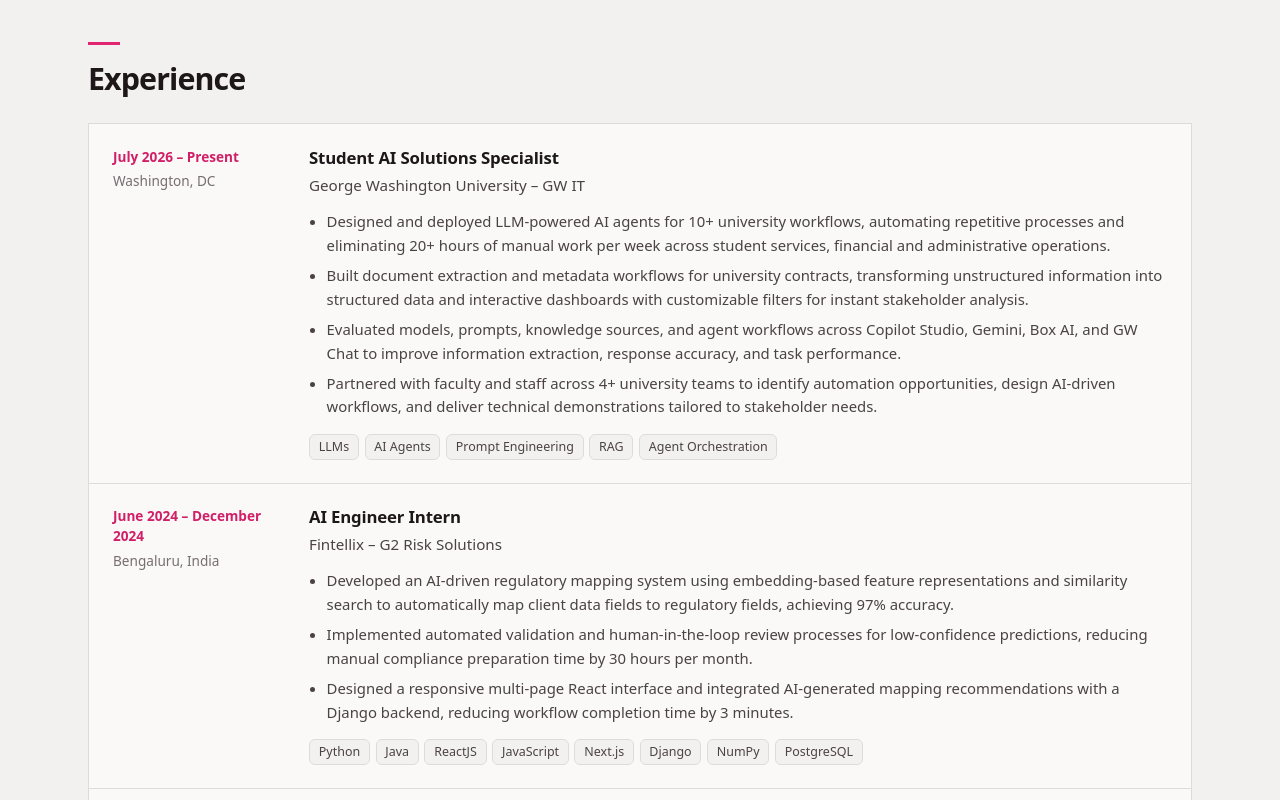
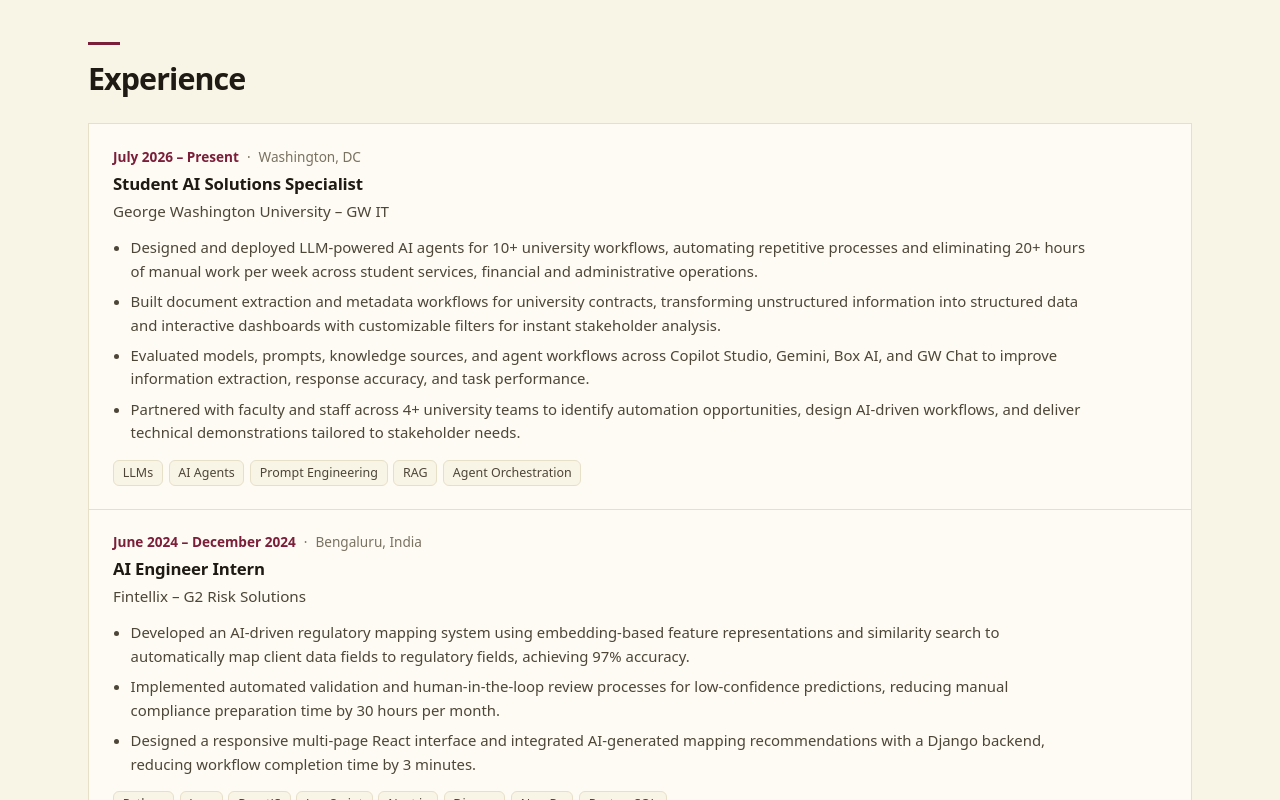
Before and after one commit to kushisantu/portfolio, a React (Vite) app: page / in a window 1280 px wide. Shown: the part 820-1620 px from the top of the page. Built offline with nearby package versions, Linux system fonts and the light colour scheme.

Commit message:
light theme changed

```diff
--- a/src/App.tsx
+++ b/src/App.tsx
@@ -3,7 +3,7 @@ import {
   contact,
   education,
   experience,
-  honors,
+  achievements,
   navSections,
   posts,
   profile,
@@ -290,11 +290,11 @@ function App() {
         <Rise className="row-panel">
           {experience.map((job) => (
             <article className="exp-row" key={job.role}>
-              <div className="exp-meta">
-                <p className="exp-dates">{job.dates}</p>
-                <p className="exp-place">{job.place}</p>
-              </div>
               <div className="exp-body">
+                <p className="exp-meta">
+                  <span className="exp-dates">{job.dates}</span>
+                  <span className="exp-place">{job.place}</span>
+                </p>
                 <h3>{job.role}</h3>
                 <p className="exp-org">{job.org}</p>
                 <ul className="exp-points">
@@ -394,12 +394,12 @@ function App() {
       </section>
 
       <section id="athletics">
-        <Rise as="h2">Honors</Rise>
+        <Rise as="h2">Achievements</Rise>
         <Rise as="p" className="honor-lead">
           Hackathon, NCAA Division II women's tennis, and academic honors.
         </Rise>
         <Rise className="honor-grid">
-          {honors.map((item) => (
+          {achievements.map((item) => (
             <article className="honor-card" key={item.label}>
               <div className="honor-card-top">
                 <span className="honor-label">{item.label}</span>
--- a/src/data/content.ts
+++ b/src/data/content.ts
@@ -3,7 +3,7 @@ export const sections = [
   { id: 'experience', label: 'Experience' },
   { id: 'projects', label: 'Projects' },
   { id: 'education', label: 'Education' },
-  { id: 'athletics', label: 'Honors' },
+  { id: 'athletics', label: 'Achievements' },
   { id: 'skills', label: 'Skills' },
   { id: 'blog', label: 'Writing' },
   { id: 'contact', label: 'Contact' },
@@ -160,7 +160,7 @@ export const education = [
   },
 ]
 
-export const honors = [
+export const achievements = [
   {
     label: 'AWS Breaking Barriers Hackathon Finalist',
     when: '2026',
--- a/src/index.css
+++ b/src/index.css
@@ -18,18 +18,18 @@
 
 [data-theme="light"] {
   color-scheme: light;
-  --bg: #f3f1ef;
-  --surface: #faf9f8;
-  --surface-2: #ebe7e4;
-  --border: #e0dbd7;
-  --border-strong: #cdc6c1;
-  --text: #1d1719;
-  --text-2: #4b4246;
-  --text-3: #776d72;
-  --accent: #e0246f;
-  --accent-hover: #c81d62;
-  --accent-text: #d11f68;
-  --accent-soft: rgba(224, 36, 111, 0.1);
+  --bg: #f8f4e6;
+  --surface: #fdfbf3;
+  --surface-2: #f0ebd9;
+  --border: #e7e0c9;
+  --border-strong: #d5cbad;
+  --text: #1f1b14;
+  --text-2: #4d4638;
+  --text-3: #7a7261;
+  --accent: #7b1e3a;
+  --accent-hover: #64172f;
+  --accent-text: #7b1e3a;
+  --accent-soft: rgba(123, 30, 58, 0.1);
   --shadow-card: none;
 }
 
@@ -909,28 +909,29 @@ ul {
 
 /* Experience */
 
-.exp-row {
-  display: grid;
-  grid-template-columns: 11rem 1fr;
-  gap: 1.25rem;
-}
-
-.exp-meta p {
-  margin: 0;
+.exp-meta {
+  display: flex;
+  flex-wrap: wrap;
+  align-items: baseline;
+  gap: 0 0.5rem;
   max-width: none;
+  margin: 0 0 0.35rem;
+  font-size: 0.85rem;
+  line-height: 1.5;
 }
 
 .exp-dates {
   color: var(--accent-text);
-  font-size: 0.85rem;
   font-weight: 600;
-  line-height: 1.5;
 }
 
-.exp-meta .exp-place {
-  margin-top: 0.2rem;
+.exp-place {
   color: var(--text-3);
-  font-size: 0.85rem;
+}
+
+.exp-place::before {
+  content: "·";
+  margin-right: 0.5rem;
 }
 
 .exp-org {
@@ -956,11 +957,6 @@ ul {
 }
 
 @media (max-width: 640px) {
-  .exp-row {
-    grid-template-columns: 1fr;
-    gap: 0.6rem;
-  }
-
   .row-panel > article {
     padding: 1.15rem 1rem;
   }
```
